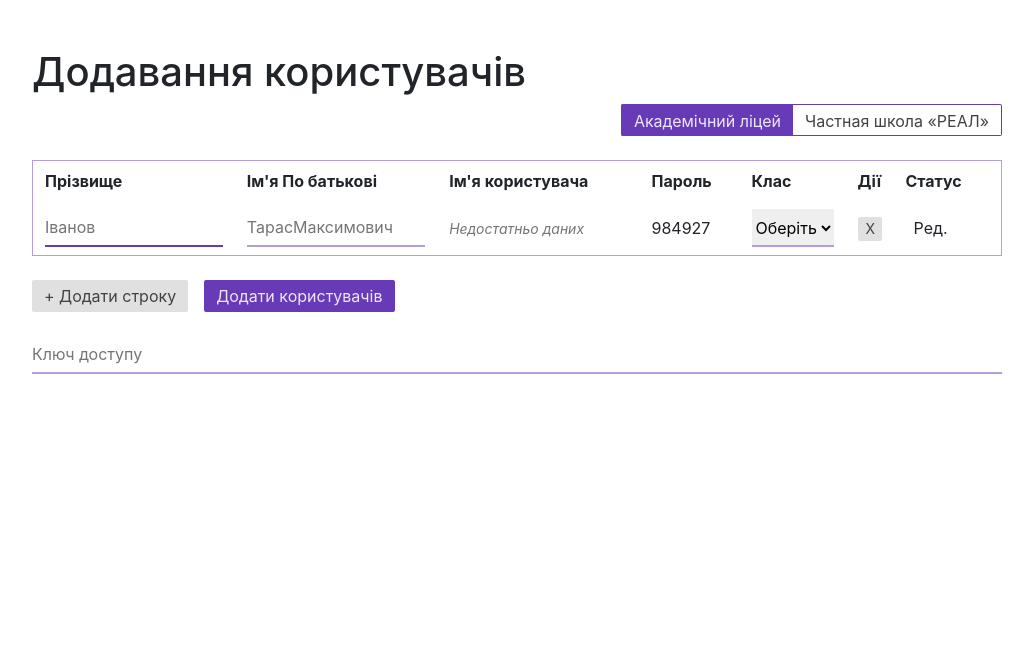
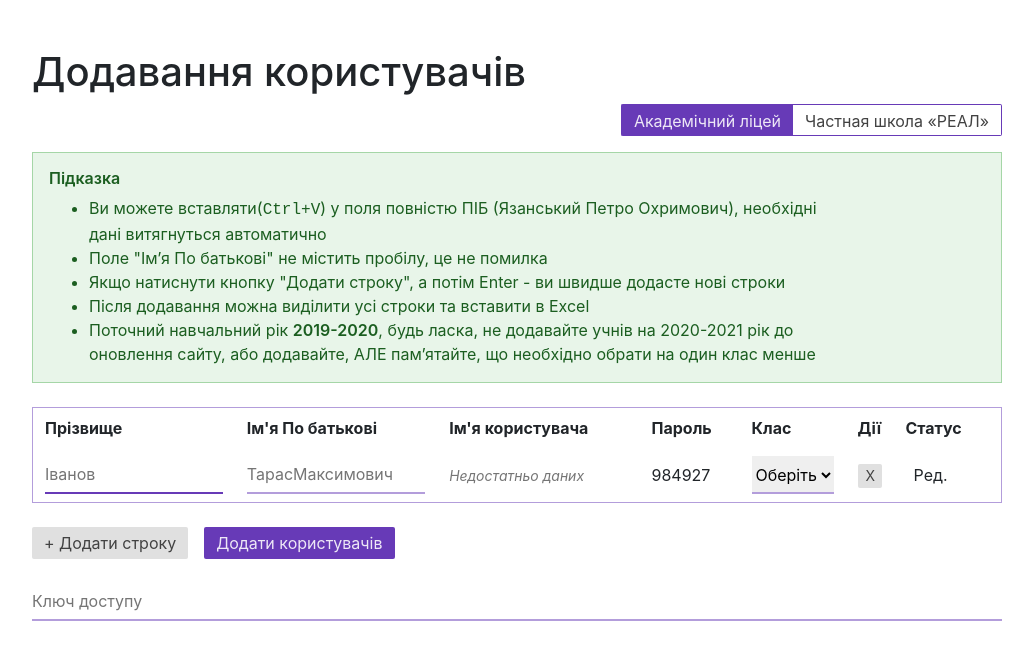
Before and after one commit to ZaporizhiaAcademicLyceum/admanager-frontend, a Vue app: page / in a window 1280 px wide. Shown: the top 660 px of the page, without its empty margins (123-1156 px from the left). Built offline with nearby package versions, Linux system fonts and the light colour scheme.

Commit message:
feat: help info

```diff
--- a/src/components/AdUsers.vue
+++ b/src/components/AdUsers.vue
@@ -15,6 +15,20 @@
         <div style="display: none;">
           <input v-model="school" type="radio" value="academly" id="school-academly">
           <input v-model="school" type="radio" value="real" id="school-real">
+        </div>
+      </div>
+    </div>
+    <div class="row">
+      <div class="col">
+        <div class="help-block">
+          <h3 class="help-block__title">Підказка</h3>
+          <ul style="margin: 0; max-width: 780px;">
+            <li>Ви можете вставляти(<kbd>Ctrl+V</kbd>) у поля повністю ПІБ (Язанський Петро Охримович), необхідні дані витягнуться автоматично</li>
+            <li>Поле "Ім’я По батькові" не містить пробілу, це не помилка</li>
+            <li>Якщо натиснути кнопку "Додати строку", а потім Enter - ви швидше додасте нові строки</li>
+            <li>Після додавання можна виділити усі строки та вставити в Excel</li>
+            <li>Поточний навчальний рік <span style="font-weight: 600;">2019-2020</span>, будь ласка, не додавайте учнів на 2020-2021 рік до оновлення сайту, або додавайте, АЛЕ пам’ятайте, що необхідно обрати на один клас менше</li>
+          </ul>
         </div>
       </div>
     </div>
@@ -285,4 +299,17 @@ th, td {
   display: flex;
   flex-direction: row;
 }
+
+.help-block {
+  border: 1px solid #a5d6a7;
+  padding: 16px;
+  background: #e8f5e9;
+  color: #1b5e20;
+  margin-top: 16px;
+}
+
+.help-block__title {
+  font-size: 16px;
+  font-weight: 600;
+}
 </style>
```
